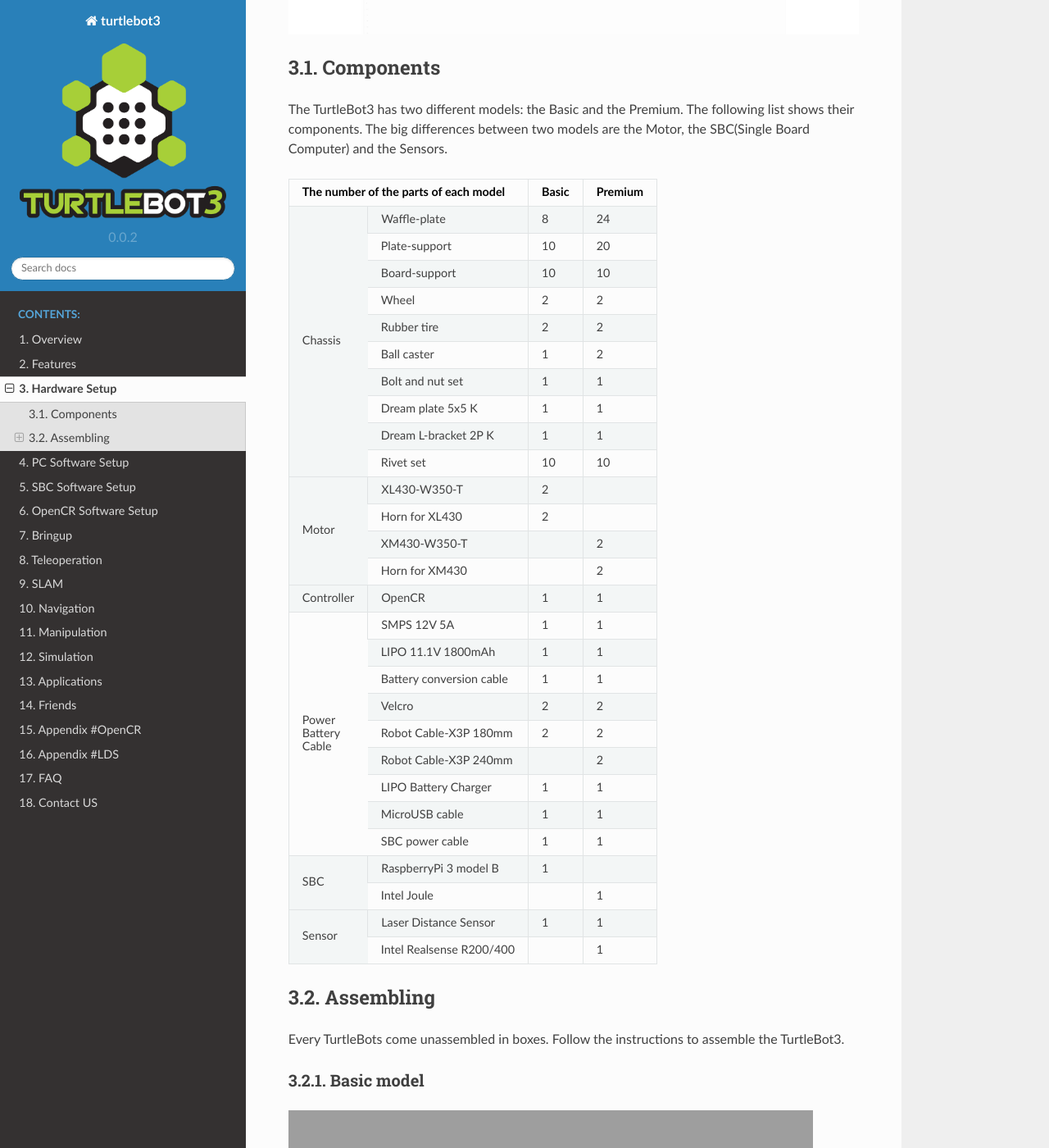
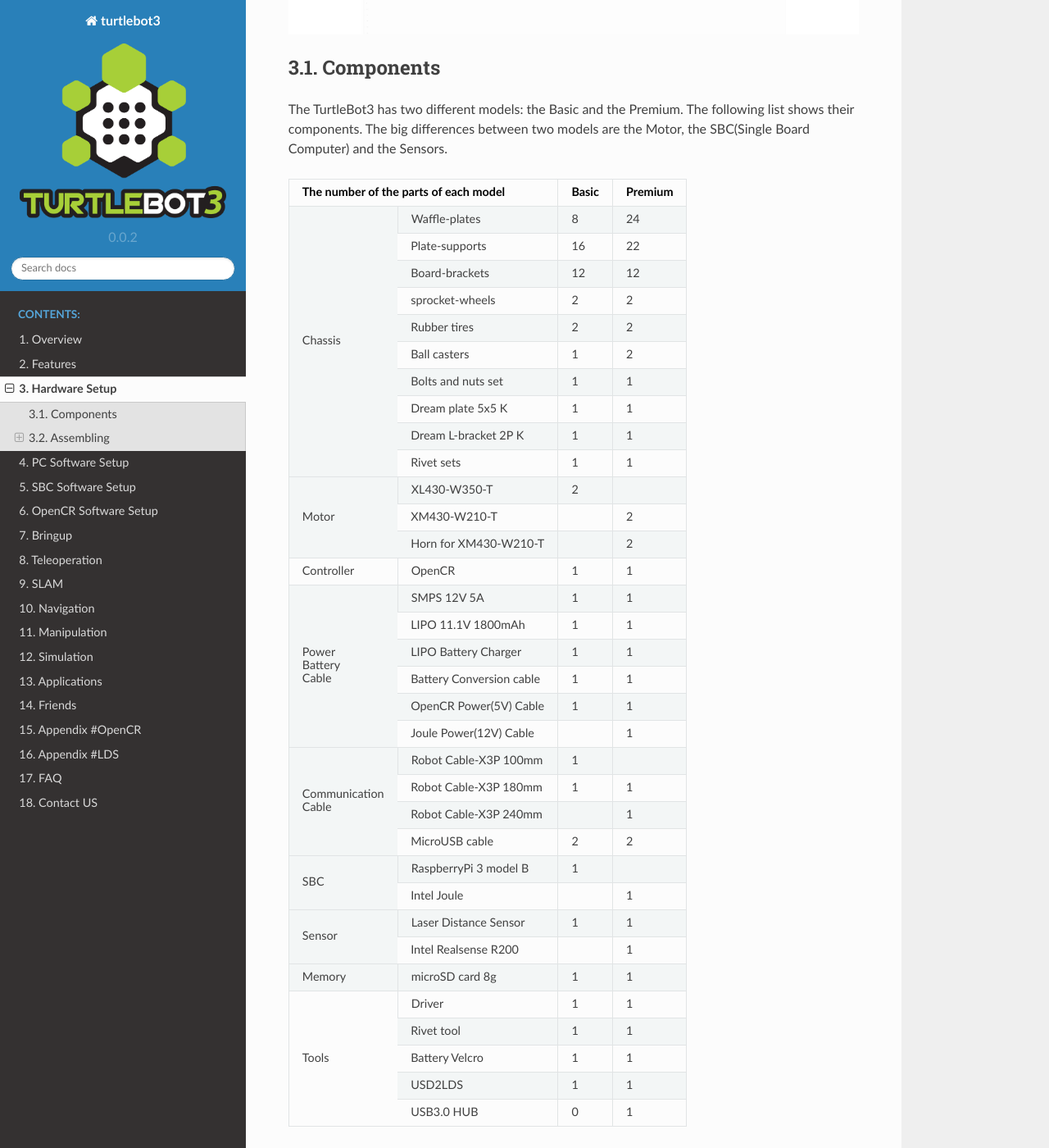
Before and after one commit to shivharis/turtlebot3_wiki, a Sphinx documentation site: the page built from docs/source/hardware.rst, in a window 1280 px wide and 1400 px high, scrolled down 510 px. Shown: the whole window at 82% size. Built offline with Sphinx 7.4.7 and the Read the Docs theme 2.0.0, drawn with Linux system fonts in a browser that asks for light colours; grey boxes are pictures that could not be loaded.

Commit message:
Update hardware.rst

```diff
--- a/docs/source/hardware.rst
+++ b/docs/source/hardware.rst
@@ -8,65 +8,77 @@
 
 The TurtleBot3 has two different models: the Basic and the Premium. The following list shows their components. The big differences between two models are the Motor, the SBC(Single Board Computer) and the Sensors.
 
-+------------+--------------------------+--------+---------+
-| The number of the parts of each model | Basic  | Premium |
-+============+==========================+========+=========+
-|            | Waffle-plate             | 8      | 24      |
-+            +--------------------------+--------+---------+
-|            | Plate-support            | 10     | 20      |
-+            +--------------------------+--------+---------+
-|            | Board-support            | 10     | 10      |
-+            +--------------------------+--------+---------+
-|            | Wheel                    | 2      | 2       |
-+            +--------------------------+--------+---------+
-|            | Rubber tire              | 2      | 2       |
-+ Chassis    +--------------------------+--------+---------+
-|            | Ball caster              | 1      | 2       |
-+            +--------------------------+--------+---------+
-|            | Bolt and nut set         | 1      | 1       |
-+            +--------------------------+--------+---------+
-|            | Dream plate 5x5 K        | 1      | 1       |
-+            +--------------------------+--------+---------+
-|            | Dream L-bracket 2P K     | 1      | 1       |
-+            +--------------------------+--------+---------+
-|            | Rivet set                | 10     | 10      |
-+------------+--------------------------+--------+---------+
-|            | XL430-W350-T             | 2      |         |
-+            +--------------------------+--------+---------+
-|            | Horn for XL430           | 2      |         |
-+ Motor      +--------------------------+--------+---------+
-|            | XM430-W350-T             |        | 2       |
-+            +--------------------------+--------+---------+
-|            | Horn for XM430           |        | 2       |
-+------------+--------------------------+--------+---------+
-| Controller | OpenCR                   | 1      | 1       |
-+------------+--------------------------+--------+---------+
-|            | SMPS 12V 5A              | 1      | 1       |
-+            +--------------------------+--------+---------+
-|            | LIPO 11.1V 1800mAh       | 1      | 1       |
-+            +--------------------------+--------+---------+
-| Power      | Battery conversion cable | 1      | 1       |
-+            +--------------------------+--------+---------+
-| Battery    | Velcro                   | 2      | 2       |
-+            +--------------------------+--------+---------+
-| Cable      | Robot Cable-X3P 180mm    | 2      | 2       |
-+            +--------------------------+--------+---------+
-|            | Robot Cable-X3P 240mm    |        | 2       |
-+            +--------------------------+--------+---------+
-|            | LIPO Battery Charger     | 1      | 1       |
-+            +--------------------------+--------+---------+
-|            | MicroUSB cable           | 1      | 1       |
-+            +--------------------------+--------+---------+
-|            | SBC power cable          | 1      | 1       |
-+------------+--------------------------+--------+---------+
-|            | RaspberryPi 3 model B    | 1      |         |
-+ SBC        +--------------------------+--------+---------+
-|            | Intel Joule              |        | 1       |
-+------------+--------------------------+--------+---------+
-|            | Laser Distance Sensor    | 1      | 1       |
-+ Sensor     +--------------------------+--------+---------+
-|            | Intel Realsense R200/400 |        | 1       |
-+------------+--------------------------+--------+---------+
++---------------+--------------------------+--------+---------+
+| The number of the parts of each model    | Basic  | Premium |
++===============+==========================+========+=========+
+|               | Waffle-plates            | 8      | 24      |
++               +--------------------------+--------+---------+
+|               | Plate-supports           | 16     | 22      |
++               +--------------------------+--------+---------+
+|               | Board-brackets           | 12     | 12      |
++               +--------------------------+--------+---------+
+|               | sprocket-wheels          | 2      | 2       |
++               +--------------------------+--------+---------+
+|               | Rubber tires             | 2      | 2       |
++ Chassis       +--------------------------+--------+---------+
+|               | Ball casters             | 1      | 2       |
++               +--------------------------+--------+---------+
+|               | Bolts and nuts set       | 1      | 1       |
++               +--------------------------+--------+---------+
+|               | Dream plate 5x5 K        | 1      | 1       |
++               +--------------------------+--------+---------+
+|               | Dream L-bracket 2P K     | 1      | 1       |
++               +--------------------------+--------+---------+
+|               | Rivet sets               | 1      | 1       |
++---------------+--------------------------+--------+---------+
+|               | XL430-W350-T             | 2      |         |
++ Motor         +--------------------------+--------+---------+
+|               | XM430-W210-T             |        | 2       |
++               +--------------------------+--------+---------+
+|               | Horn for XM430-W210-T    |        | 2       |
++---------------+--------------------------+--------+---------+
+| Controller    | OpenCR                   | 1      | 1       |
++---------------+--------------------------+--------+---------+
+|               | SMPS 12V 5A              | 1      | 1       |
++               +--------------------------+--------+---------+
+|               | LIPO 11.1V 1800mAh       | 1      | 1       |
++ Power         +--------------------------+--------+---------+
+|               | LIPO Battery Charger     | 1      | 1       |
++ Battery       +--------------------------+--------+---------+
+|               | Battery Conversion cable | 1      | 1       |
++ Cable         +--------------------------+--------+---------+
+|               | OpenCR Power(5V) Cable   | 1      | 1       |
++               +--------------------------+--------+---------+
+|               | Joule Power(12V) Cable   |        | 1       |
++---------------+--------------------------+--------+---------+
+|               | Robot Cable-X3P 100mm    | 1      |         |
++               +--------------------------+--------+---------+
+| Communication | Robot Cable-X3P 180mm    | 1      | 1       |
++               +--------------------------+--------+---------+
+| Cable         | Robot Cable-X3P 240mm    |        | 1       |
++               +--------------------------+--------+---------+
+|               | MicroUSB cable           | 2      | 2       |
++---------------+--------------------------+--------+---------+
+|               | RaspberryPi 3 model B    | 1      |         |
++ SBC           +--------------------------+--------+---------+
+|               | Intel Joule              |        | 1       |
++---------------+--------------------------+--------+---------+
+|               | Laser Distance Sensor    | 1      | 1       |
++ Sensor        +--------------------------+--------+---------+
+|               | Intel Realsense R200     |        | 1       |
++---------------+--------------------------+--------+---------+
+| Memory        | microSD card 8g          | 1      | 1       |
++---------------+--------------------------+--------+---------+
+|               | Driver                   | 1      | 1       |
++               +--------------------------+--------+---------+
+|               | Rivet tool               | 1      | 1       |
++ Tools         +--------------------------+--------+---------+
+|               | Battery Velcro           | 1      | 1       |
++               +--------------------------+--------+---------+
+|               | USD2LDS                  | 1      | 1       |
++               +--------------------------+--------+---------+
+|               | USB3.0 HUB               | 0      | 1       |
++---------------+--------------------------+--------+---------+
 
 Assembling
 ----------
```
